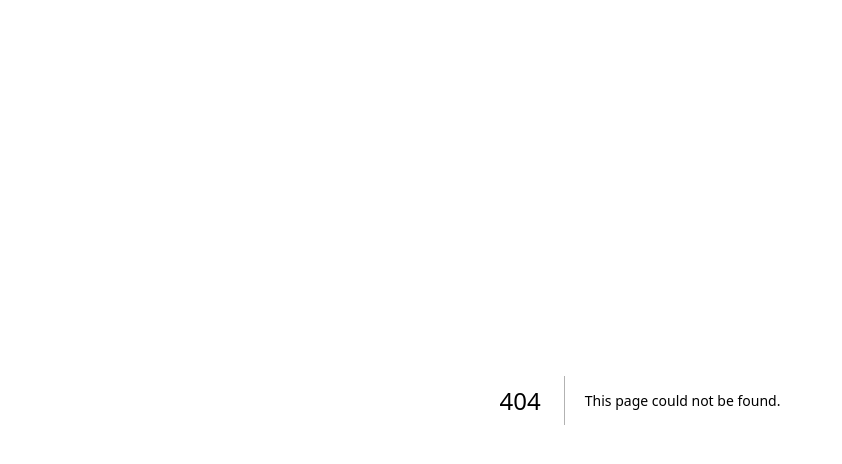
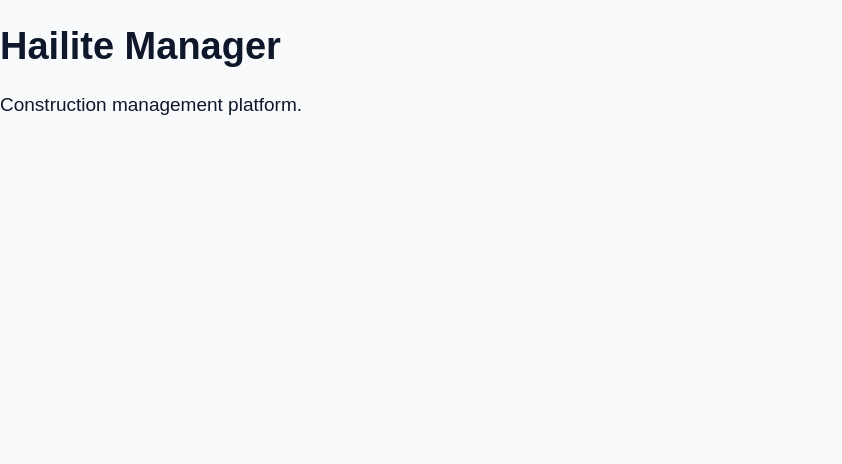
Before and after one commit to bisaillonpatrick1979-dev/Chatgpt-hailite-, a Next.js app: page / in a window 1280 px wide. Before the commit this address had no page. Shown: the top 464 px of the page, without its empty margins (0-842 px from the left). Built offline with nearby package versions, Linux system fonts and the light colour scheme.

Commit message:
Add main landing page

```diff
--- /dev/null
+++ b/app/(main)/page.tsx
@@ -0,0 +1,3 @@
+export default function Landing() {
+  return <main><h1>Hailite Manager</h1><p>Construction management platform.</p></main>;
+}
```
